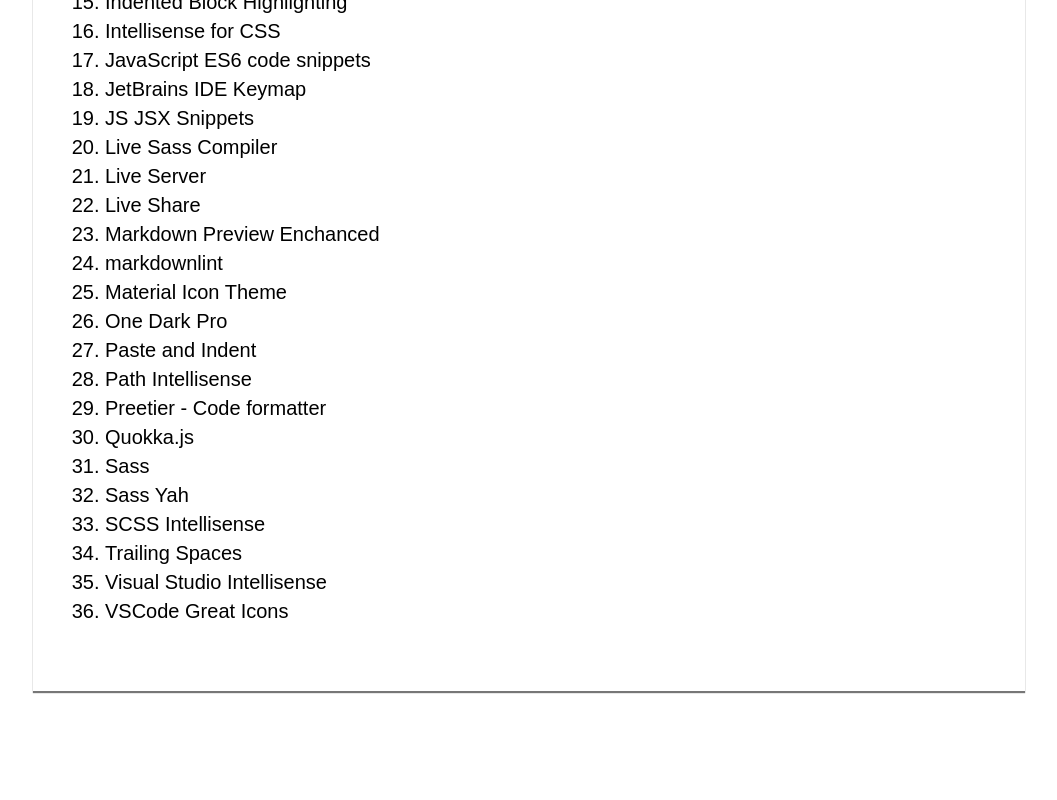
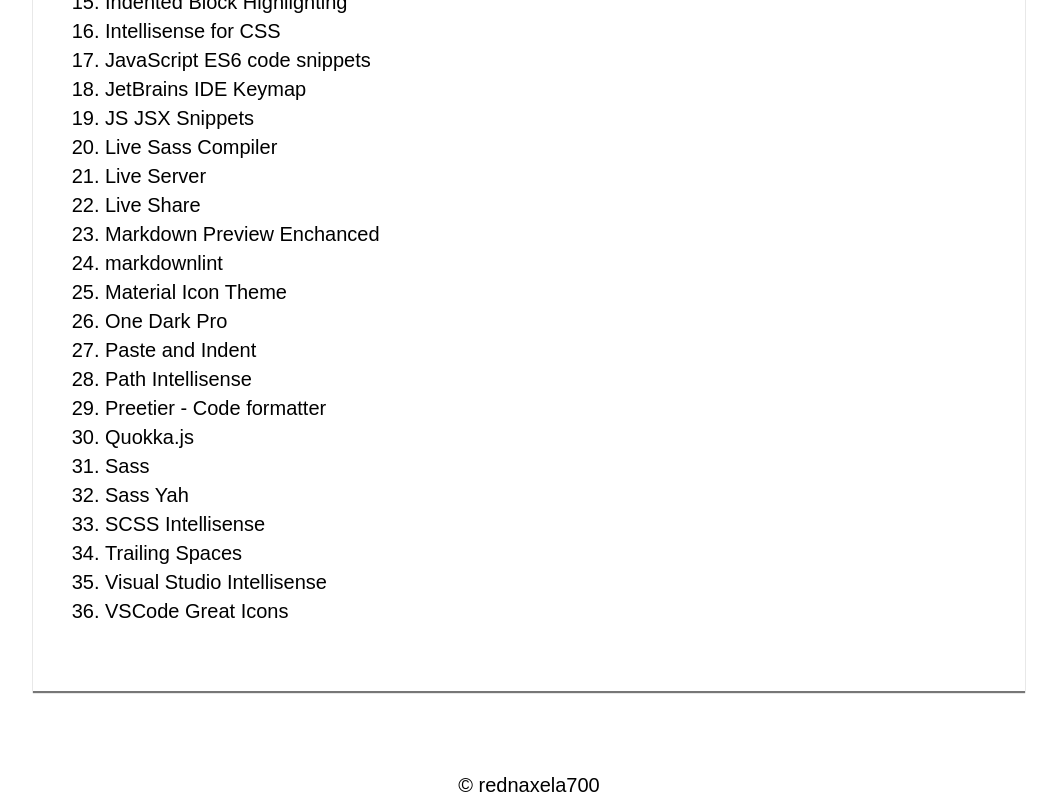
Before and after one commit to aleksanderwalczuk/blog, a Gatsby site: page / in a window 1280 px wide. Shown: the part 1348-2148 px from the top of the page, without its empty margins (111-1168 px from the left). Before the commit the page ends 2119 px from the top, so only its background shows below. Built offline with nearby package versions, Linux system fonts and the light colour scheme; Gatsby itself is replaced by a stand-in of ours; a web font is replaced by a local one.

Commit message:
added footer to layout

```diff
--- a/src/components/layout.js
+++ b/src/components/layout.js
@@ -22,5 +22,6 @@ export default ({ children }) => (
       </ul>
     </header>
     <main className="main">{children}</main>
+    <footer className="footer"> <span>&copy; rednaxela700</span></footer>
   </div>
 )
```
